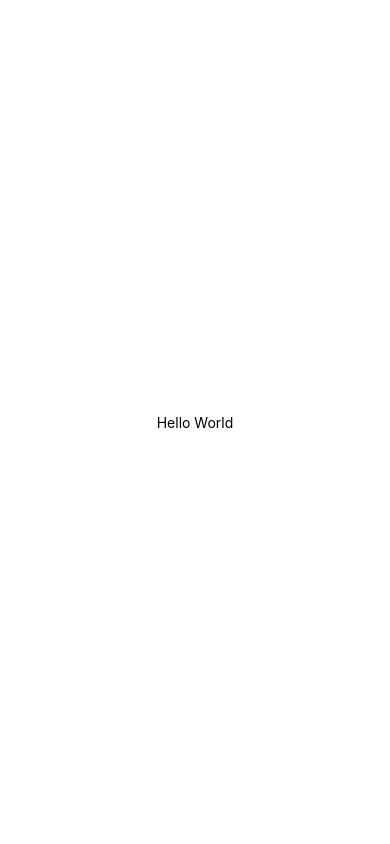
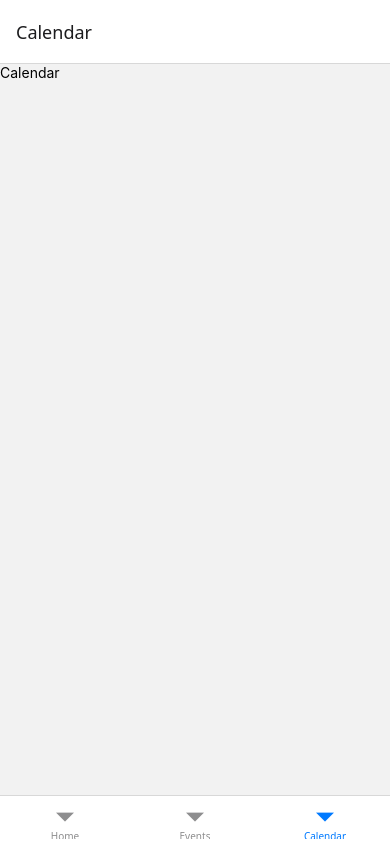
Before and after one commit to rangachimalgi/event-space-new, a React Native app: screen /Calendar in a window 390 px wide. Built offline with nearby package versions, Linux system fonts and the light colour scheme.

Commit message:
basic structure

```diff
--- a/App.js
+++ b/App.js
@@ -1,20 +1,10 @@
-import { StatusBar } from 'expo-status-bar';
-import { StyleSheet, Text, View } from 'react-native';
+import { NavigationContainer } from '@react-navigation/native';
+import TabNavigator from './src/navigation/TabNavigator.js';
 
 export default function App() {
   return (
-    <View style={styles.container}>
-      <Text>Hello World</Text>
-      <StatusBar style="auto" />
-    </View>
+    <NavigationContainer>
+      <TabNavigator />
+    </NavigationContainer>
   );
 }
-
-const styles = StyleSheet.create({
-  container: {
-    flex: 1,
-    backgroundColor: '#fff',
-    alignItems: 'center',
-    justifyContent: 'center',
-  },
-});
--- /dev/null
+++ b/src/navigation/TabNavigator.js
@@ -0,0 +1,16 @@
+import { createBottomTabNavigator } from '@react-navigation/bottom-tabs';
+import HomeScreen from '../screens/Homescreen.js';
+import EventsScreen from '../screens/EventsScreen.js';
+import CalendarScreen from '../screens/CalendarScreen.js';
+
+const Tab = createBottomTabNavigator();
+
+export default function TabNavigator() {
+  return (
+    <Tab.Navigator>
+      <Tab.Screen name="Home" component={HomeScreen} />
+      <Tab.Screen name="Events" component={EventsScreen} />
+      <Tab.Screen name="Calendar" component={CalendarScreen} />
+    </Tab.Navigator>
+  );
+}
--- /dev/null
+++ b/src/screens/CalendarScreen.js
@@ -0,0 +1,9 @@
+import { View, Text } from 'react-native';
+
+export default function CalendarScreen() {
+  return (
+    <View>
+      <Text>Calendar</Text>
+    </View>
+  );
+}
--- /dev/null
+++ b/src/screens/EventsScreen.js
@@ -0,0 +1,9 @@
+import { View, Text } from 'react-native';
+
+export default function EventsScreen() {
+  return (
+    <View>
+      <Text>Events</Text>
+    </View>
+  );
+}
--- /dev/null
+++ b/src/screens/Homescreen.js
@@ -0,0 +1,9 @@
+import { View, Text } from 'react-native';
+
+export default function HomeScreen() {
+  return (
+    <View>
+      <Text>Home</Text>
+    </View>
+  );
+}
```
Also changed, not shown: package.json (+8 -1 lines), src/screens/CreateEvent.js (added), src/screens/EventDetailsScreen.js (added), 1 other file (tests, documents, lock files or other folders).
